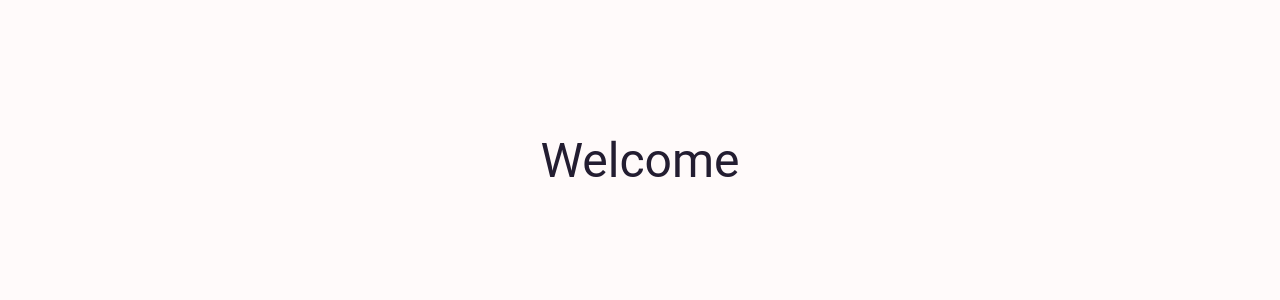
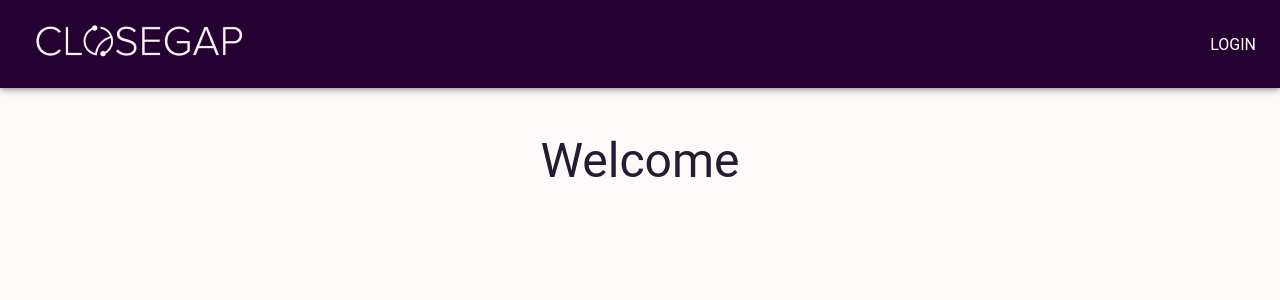
Before and after one commit to hack4impact-uiuc/closegap, a React (Create React App) app in the folder client/: page / in a window 1280 px wide. Shown: the top 300 px of the page. Built offline with nearby package versions, Linux system fonts and the light colour scheme; the HTML template or start-up script is replaced by a standard one.

Commit message:
add right side of navbar + add to App

```diff
--- a/client/src/App.jsx
+++ b/client/src/App.jsx
@@ -1,10 +1,12 @@
 import React from "react";
 import HomeView from "./pages/HomeView";
+import Navbar from "./components/Navbar";
 import "./styles/App.css";
 
 function App() {
   return (
     <div className="App">
+      <Navbar />
       <HomeView />
     </div>
   );
--- a/client/src/components/Navbar/index.jsx
+++ b/client/src/components/Navbar/index.jsx
@@ -1,14 +1,57 @@
-import React from "react";
+import React, { useState } from "react";
 import AppBar from "@material-ui/core/AppBar";
+import PermIdentityIcon from "@material-ui/icons/PermIdentityOutlined";
 import Toolbar from "@material-ui/core/Toolbar";
 import "./styles.css";
 
+const LoginLink = () => {
+  return (
+    <a id="nav-login" href="#login">
+      Login
+    </a>
+  );
+};
+
+const LogoutLink = () => {
+  return (
+    <a id="nav-logout" href="#logout">
+      Logout
+    </a>
+  );
+};
+
+const ProfileLink = () => {
+  const [name, setName] = useState("Person");
+  return (
+    <div id="nav-profile">
+      <PermIdentityIcon id="nav-profile-icon" />
+      <a id="nav-profile-link" href="#profile">
+        Hi {name}
+      </a>
+    </div>
+  );
+};
+
 const Navbar = () => {
+  const [isLoggedIn, setIsLoggedIn] = useState(false);
+  let rightNav;
+
+  if (isLoggedIn) {
+    rightNav = (
+      <div class="right-nav">
+        <ProfileLink />
+        <LogoutLink />
+      </div>
+    );
+  } else {
+    rightNav = <LoginLink />;
+  }
   return (
     <div>
       <AppBar>
         <Toolbar classes={{ root: "nav" }}>
           <img id="nav-logo" src="/imgs/logo-white.png" alt="Closegap Logo" />
+          {rightNav}
         </Toolbar>
       </AppBar>
     </div>
--- a/client/src/components/Navbar/styles.css
+++ b/client/src/components/Navbar/styles.css
@@ -6,3 +6,43 @@
 #nav-logo {
     padding: 20px 10px;
 }
+
+.right-nav {
+    display: flex;
+    flex-direction: column;
+    align-items: flex-end;
+}
+
+#nav-login {
+    color: #ffffff;
+    text-transform: uppercase;
+    text-decoration: none;
+    font-family: Roboto;
+}
+
+#nav-logout {
+    padding-top: 4px;
+    color: rgb(233, 87, 62);
+    text-transform: uppercase;
+    text-decoration: none;
+    font-family: Roboto;
+    font-size: 14px;
+}
+
+#nav-profile {
+    display: flex;
+    align-items: center;
+}
+
+#nav-profile-icon {
+    color: rgb(233, 87, 62);
+}
+
+#nav-profile-link {
+    padding-left: 4px;
+    color: #ffffff;
+    text-decoration: none;
+    font-family: Roboto;
+    font-size: 18px;
+    font-weight: 500;
+}
```
